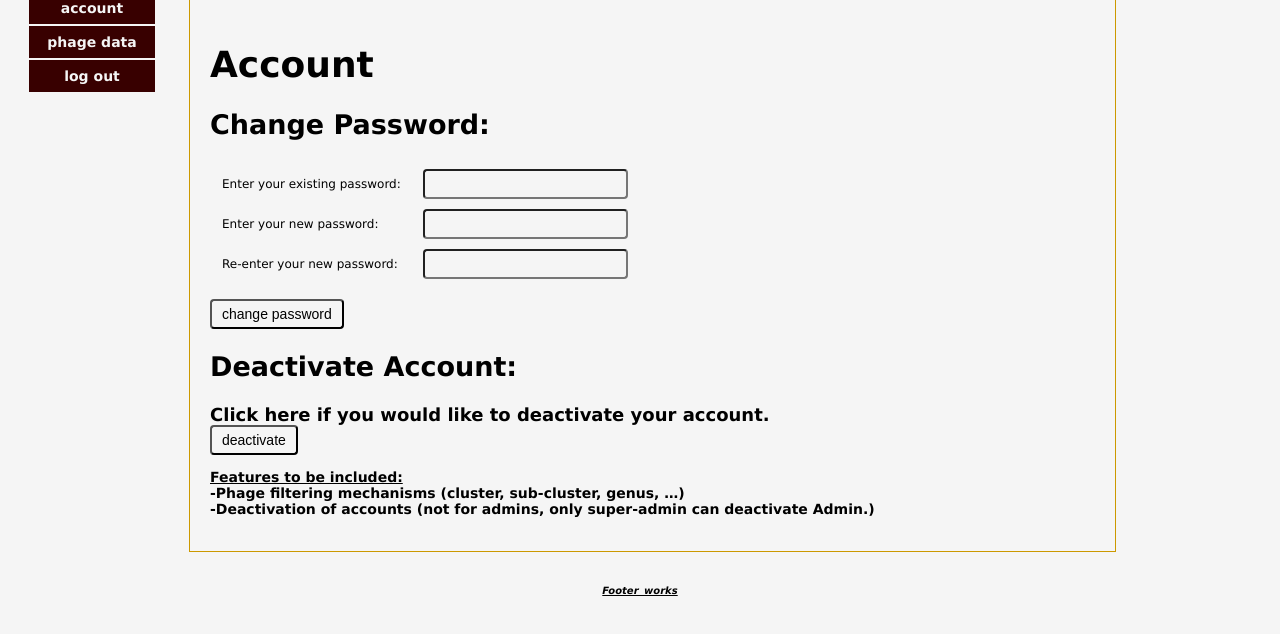
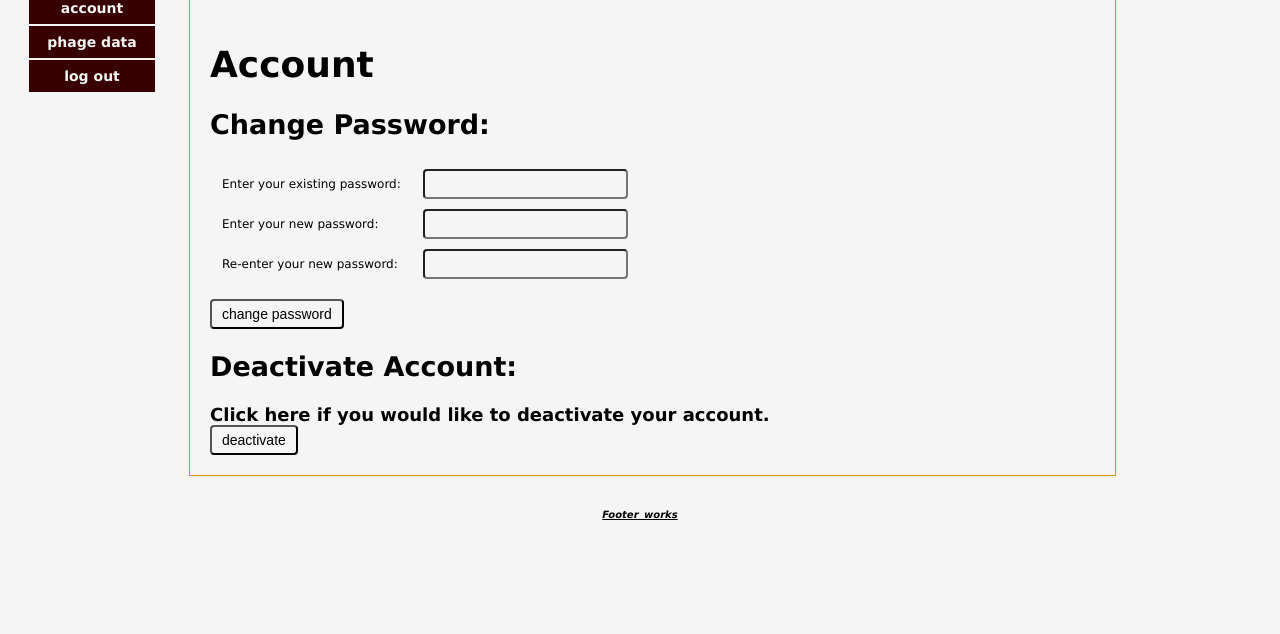
Before and after one commit to ulmpet/Capstone, a PHP site: page /account in a window 1280 px wide. Shown: the part 166-800 px from the top of the page. Run offline with PHP 8.4, Linux system fonts and the light colour scheme; the visitor is signed in with stand-in values (Sample User, id 1); some libraries are stand-ins or nearby versions.

Commit message:
hiding of features to come text
Committing on master branch to avoid merging. This branch is the most
updated. Disregard change using Heather Terrell branch.

```diff
--- a/application/view/account/account.php
+++ b/application/view/account/account.php
@@ -30,9 +30,9 @@
         </form>
     </div>
 
-    <p>
+    <!--<p>
         <u><bold>Features to be included:</bold></u></br>
         -Phage filtering mechanisms (cluster, sub-cluster, genus, …)</br>
         -Deactivation of accounts (not for admins, only super-admin can deactivate Admin.)</br>
-    </p>
+    </p>-->
 </div>
--- a/application/view/dashboard/dashboard.php
+++ b/application/view/dashboard/dashboard.php
@@ -50,7 +50,7 @@
 
 <div class="container">
     Dashboard</br></br>
-    <p style="display:none">
+    <!--<p style="display:none">
      <u><bold>Features to be included:</bold></u></br>
        -Deactivation of accounts</br>
 	     -Administrative reactivation of accounts.</br>
@@ -60,7 +60,7 @@
        -Addition of Cut location information</br>
        -Improved entry of Phage cut information</br>
        -Validation of data from phageDB and nebcutter</br>
-    </p>
+    </p>-->
 
  <div id="fileUpload" style="display:none">
  <form id='upload' enctype="multipart/form-data" action="dashboard/fileupload" method="POST">
```
